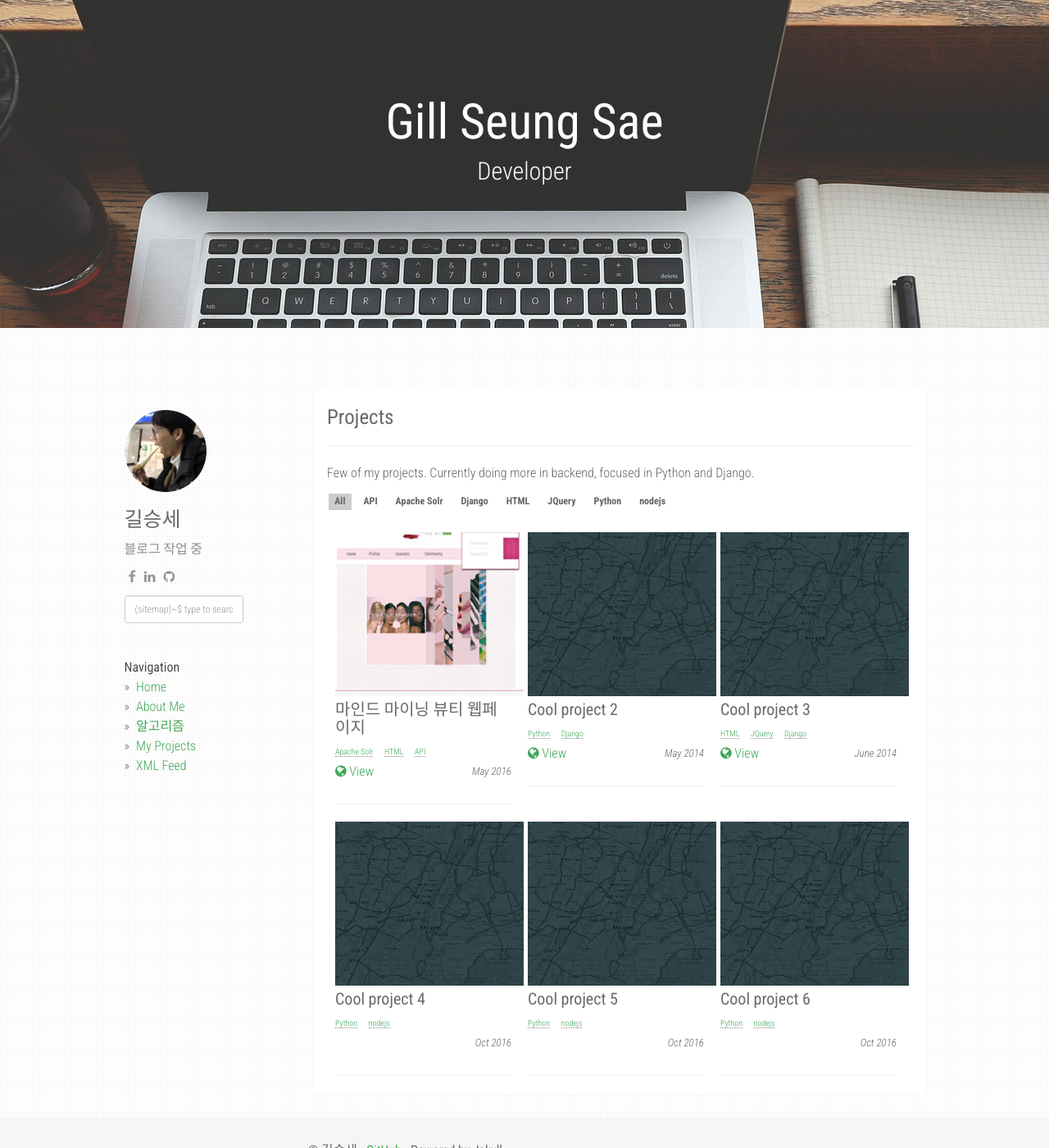
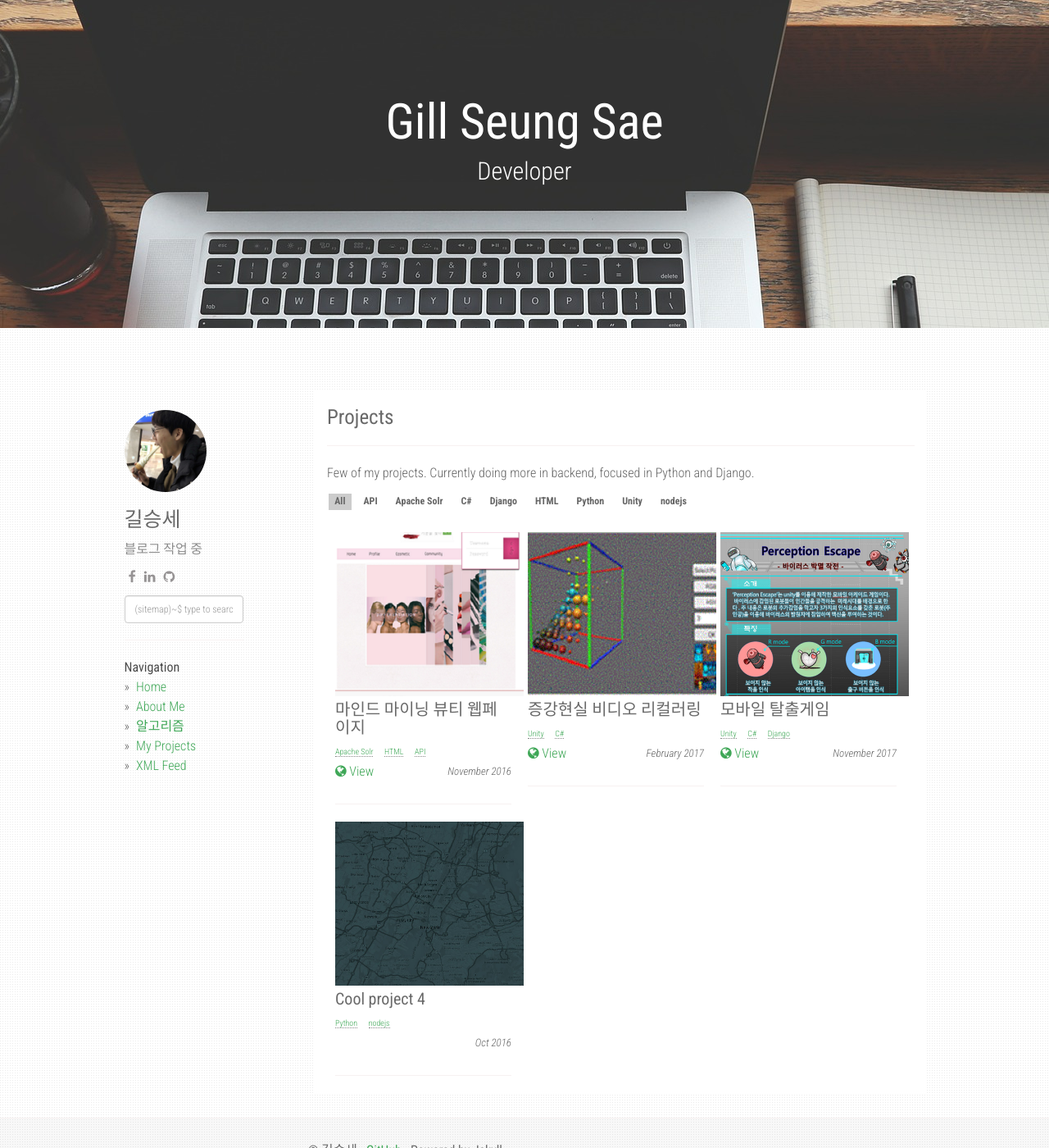
Before and after one commit to agusmakmun/agusmakmun.github.io, a Jekyll site: the page built from projects.md, in a window 1280 px wide and 1400 px high. Shown: the whole window at 82% size. Built offline with Jekyll 4.4.1, drawn with Linux system fonts in a browser that asks for light colours; nearby versions of some CDN libraries.

Commit message:
Update projects.json

```diff
--- a/_data/projects.json
+++ b/_data/projects.json
@@ -3,38 +3,29 @@
 		"slug": "beauty-project",
 		"name": "마인드 마이닝 뷰티 웹페이지",
 		"image": "뷰티 웹페이지.png",
-		"url": "https://www.google.com",
-		"date": "May 2016",
+		"url": "#",
+		"date": "November 2016",
 		"tags": ["Apache Solr","HTML","API"]
 	},
 	{
-		"name": "Cool project 2",
-		"image": "placeholder.jpg",
+		"slug": "image-analysis-project",
+		"name": "증강현실 비디오 리컬러링",
+		"image": "비디오 리컬러링.gif",
 		"url": "#",
-		"date": "May 2014",
-		"tags": ["Python","Django"]
+		"date": "February 2017",
+		"tags": ["Unity","C#"]
 	},
 	{
-		"name": "Cool project 3",
-		"image": "placeholder.jpg",
+		"slug": "mobile-escape-project",
+		"name": "모바일 탈출게임",
+		"image": "모바일 탈출게임.png",
 		"url": "#",
-		"date": "June 2014",
-		"tags": ["HTML","JQuery","Django"]
+		"date": "November 2017",
+		"tags": ["Unity","C#","Django"]
 	},
 	{
+		"slug": "star-rail-project",
 		"name": "Cool project 4",
-		"image": "placeholder.jpg",
-		"date": "Oct 2016",
-		"tags": ["Python","nodejs"]
-	},
-	{
-		"name": "Cool project 5",
-		"image": "placeholder.jpg",
-		"date": "Oct 2016",
-		"tags": ["Python","nodejs"]
-	},
-	{
-		"name": "Cool project 6",
 		"image": "placeholder.jpg",
 		"date": "Oct 2016",
 		"tags": ["Python","nodejs"]
```
